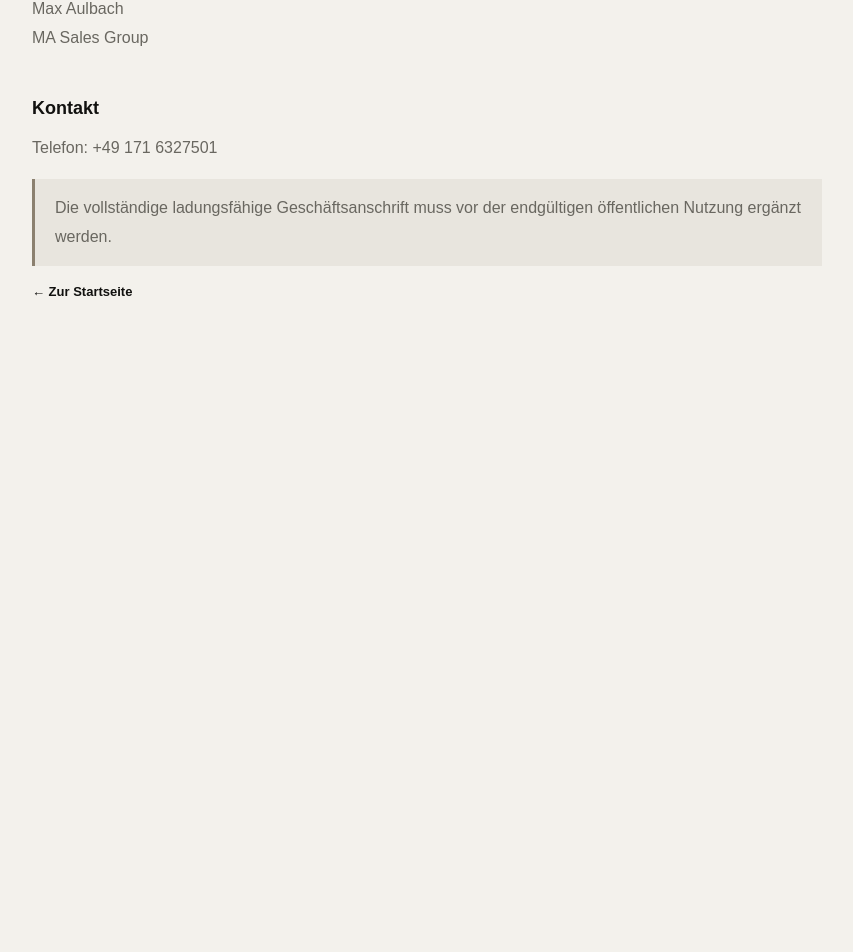
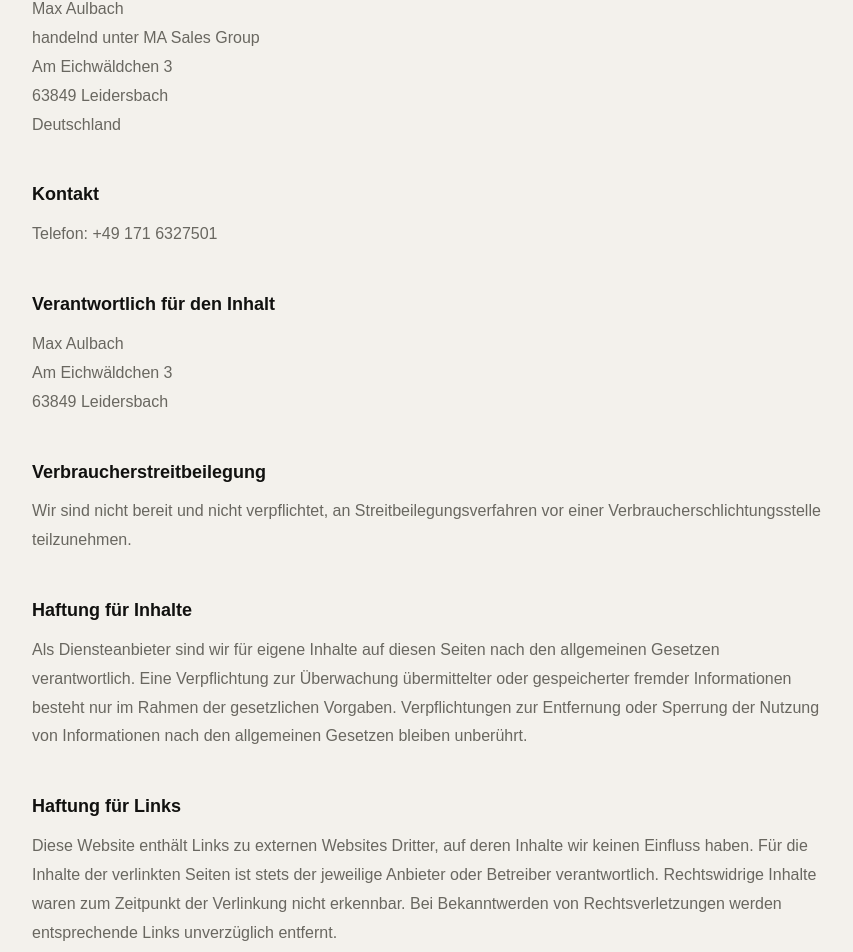
Before and after one commit to leonschuessler-del/ma-sales-group, a Next.js app: page /impressum in a window 1280 px wide. Shown: the part 439-1391 px from the top of the page, without its empty margins (213-1066 px from the left). Before the commit the page ends 899 px from the top, so only its background shows below. Built offline with nearby package versions, Linux system fonts and the light colour scheme.

Commit message:
Complete legal notice for Max Aulbach

```diff
--- a/app/impressum/page.jsx
+++ b/app/impressum/page.jsx
@@ -1,3 +1,30 @@
 import Link from "next/link";
 import { Logo } from "../page";
-export default function Impressum(){return <main><header className="topbar pagebar"><Link href="/"><Logo /></Link></header><article className="legal"><p className="eyebrow">Rechtliches</p><h1>Impressum</h1><h2>Angaben gemäß § 5 DDG</h2><p>Max Aulbach<br />MA Sales Group</p><h2>Kontakt</h2><p>Telefon: +49 171 6327501</p><p className="legal-note">Die vollständige ladungsfähige Geschäftsanschrift muss vor der endgültigen öffentlichen Nutzung ergänzt werden.</p><Link className="text-link" href="/">← Zur Startseite</Link></article></main>}
+
+export const metadata = { title: "Impressum | MA Sales Group" };
+
+export default function Impressum() {
+  return <main>
+    <header className="topbar pagebar"><Link href="/"><Logo /></Link></header>
+    <article className="legal">
+      <p className="eyebrow">Rechtliches</p>
+      <h1>Impressum</h1>
+      <h2>Angaben gemäß § 5 DDG</h2>
+      <p>Max Aulbach<br />handelnd unter MA Sales Group<br />Am Eichwäldchen 3<br />63849 Leidersbach<br />Deutschland</p>
+      <h2>Kontakt</h2>
+      <p>Telefon: <a href="tel:+491716327501">+49 171 6327501</a></p>
+      <h2>Verantwortlich für den Inhalt</h2>
+      <p>Max Aulbach<br />Am Eichwäldchen 3<br />63849 Leidersbach</p>
+      <h2>Verbraucherstreitbeilegung</h2>
+      <p>Wir sind nicht bereit und nicht verpflichtet, an Streitbeilegungsverfahren vor einer Verbraucherschlichtungsstelle teilzunehmen.</p>
+      <h2>Haftung für Inhalte</h2>
+      <p>Als Diensteanbieter sind wir für eigene Inhalte auf diesen Seiten nach den allgemeinen Gesetzen verantwortlich. Eine Verpflichtung zur Überwachung übermittelter oder gespeicherter fremder Informationen besteht nur im Rahmen der gesetzlichen Vorgaben. Verpflichtungen zur Entfernung oder Sperrung der Nutzung von Informationen nach den allgemeinen Gesetzen bleiben unberührt.</p>
+      <h2>Haftung für Links</h2>
+      <p>Diese Website enthält Links zu externen Websites Dritter, auf deren Inhalte wir keinen Einfluss haben. Für die Inhalte der verlinkten Seiten ist stets der jeweilige Anbieter oder Betreiber verantwortlich. Rechtswidrige Inhalte waren zum Zeitpunkt der Verlinkung nicht erkennbar. Bei Bekanntwerden von Rechtsverletzungen werden entsprechende Links unverzüglich entfernt.</p>
+      <h2>Urheberrecht</h2>
+      <p>Die durch den Seitenbetreiber erstellten Inhalte und Werke auf dieser Website unterliegen dem deutschen Urheberrecht. Beiträge Dritter sind als solche gekennzeichnet. Jede Verwertung außerhalb der Grenzen des Urheberrechts bedarf der vorherigen Zustimmung des jeweiligen Rechteinhabers.</p>
+      <p className="legal-note">Stand: Juli 2026</p>
+      <Link className="text-link" href="/">← Zur Startseite</Link>
+    </article>
+  </main>;
+}
```
